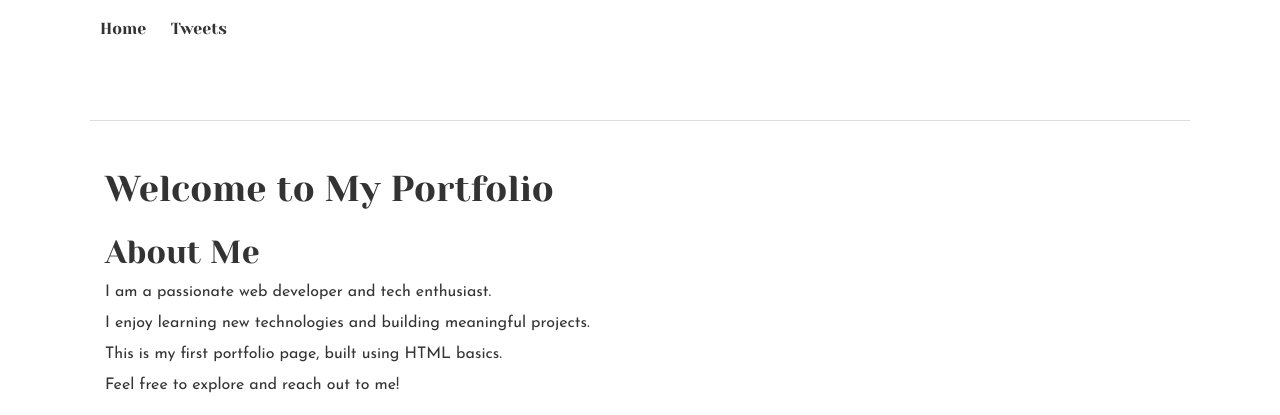
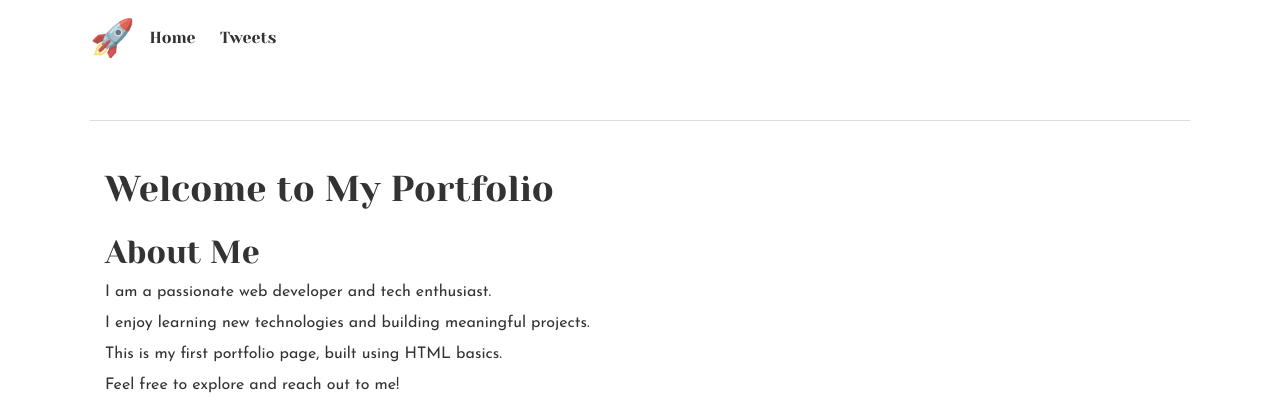
Before and after one commit to Taiwo-10/alx_html_css, a plain HTML site: page css_basic/index.html in a window 1280 px wide. Shown: the top 415 px of the page. Drawn offline with Linux system fonts and the light colour scheme.

Commit message:
Custom style and content updates: added logo, styled article

```diff
--- a/css_basic/index.html
+++ b/css_basic/index.html
@@ -9,6 +9,7 @@
 <body class="works_on_smartphone">
   <header>
     <ul>
+      <li class="logo">&#128640;</li> <!-- Rocket emoji -->
       <li><a href="index.html">Home</a></li>
       <li><a href="tweets.html">Tweets</a></li>
     </ul>
```
